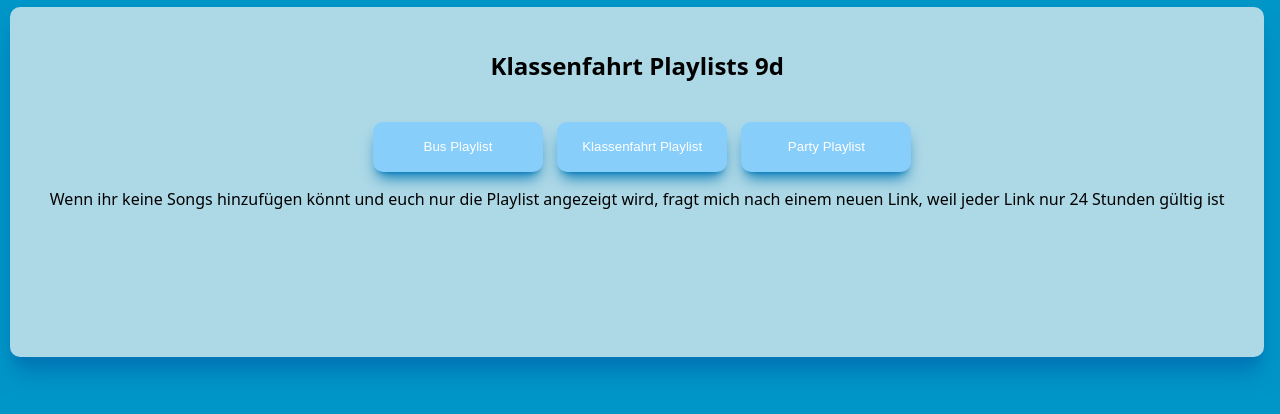
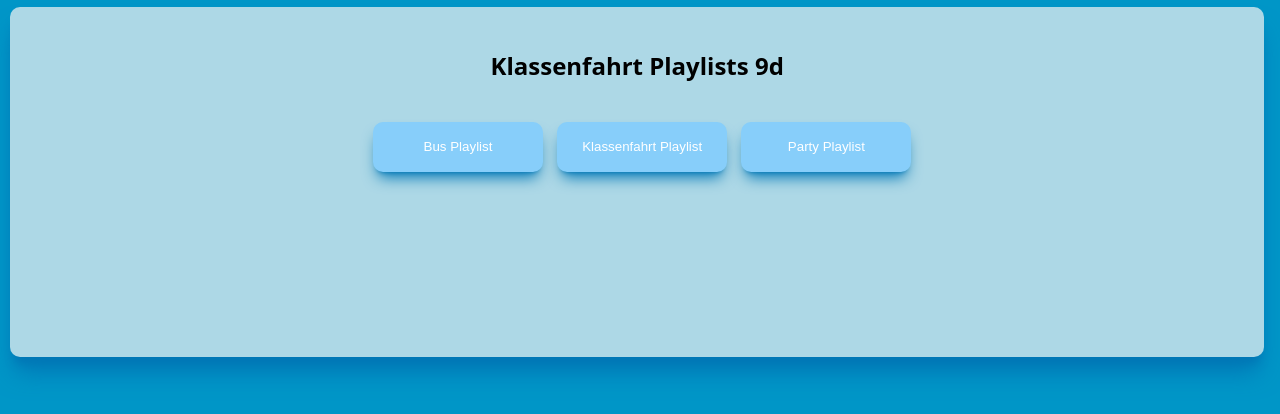
Before and after one commit to henrynaja/link.henryn.tech, a plain HTML site: page klassenfahrt/index.html in a window 1280 px wide. Shown: the part 108-522 px from the top of the page. Drawn offline with Linux system fonts and the light colour scheme.

Commit message:
Paragraf entfernt

```diff
--- a/klassenfahrt/index.html
+++ b/klassenfahrt/index.html
@@ -27,7 +27,7 @@
         <a href="https://open.spotify.com/playlist/4NWJPGqOouUm6yP034IkzP?si=91f0e8cc7f0245ce"><button>Klassenfahrt Playlist</button></a>
         <a href="https://open.spotify.com/playlist/4u7zKpsMgqLxhkXRIDTdj4?si=023660e031774c37&pt=fe35305636548ccae854b471879f4f50"><button>Party Playlist</button></a>
     </div>
-    <p>Wenn ihr keine Songs hinzufügen könnt und euch nur die Playlist angezeigt wird, fragt mich nach einem neuen Link, weil jeder Link nur 24 Stunden gültig ist</p>
+    <!-- <p>Wenn ihr keine Songs hinzufügen könnt und euch nur die Playlist angezeigt wird, fragt mich nach einem neuen Link, weil jeder Link nur 24 Stunden gültig ist</p> -->
 </div>
 <footer>
 </footer>
```
